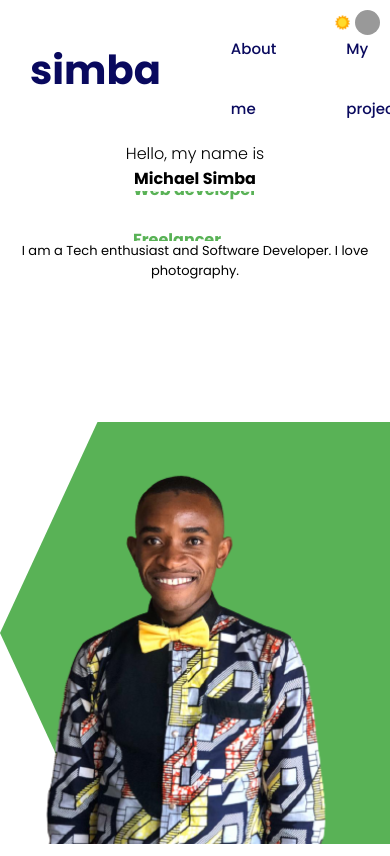
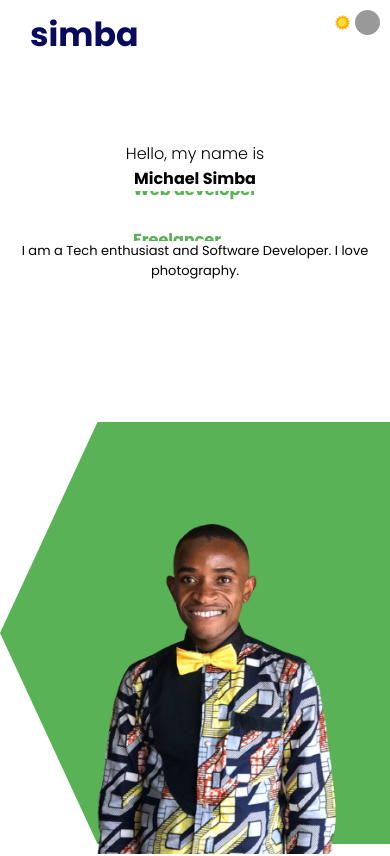
Before and after one commit to MAYENGE/my-portfolio, a React (Create React App) app: page / in a window 390 px wide. Shown: the top 856 px of the page. Built offline with nearby package versions, Linux system fonts and the light colour scheme.

Commit message:
mobile responsiveness

```diff
--- a/public/index.html
+++ b/public/index.html
@@ -5,7 +5,8 @@
 
     <link rel="icon" href="%PUBLIC_URL%/favicon.ico.jpeg" />
 
-    <meta name="viewport" content="width=device-width, initial-scale=1" />
+    <!-- <meta name="viewport" content="width=device-width, initial-scale=1" /> -->
+    <meta name="viewport" content="width=device-width, initial-scale=1.0" />
     <meta name="theme-color" content="#000000" />
     <meta
       name="description"
--- a/src/App.js
+++ b/src/App.js
@@ -8,7 +8,7 @@ import Copyright from "./components/copyright/Copyright";
 
 import Toggle from "./components/toggle/Toggle";
 import { ThemeContext } from "./context";
-import './app.css'
+import './app.scss'
 
 
 const App = () => {
@@ -16,7 +16,7 @@ const App = () => {
   const theme = useContext(ThemeContext);
   const darkMode = theme.state.darkMode;
   return (
-    <div
+    <div className="app"
       style={{
         backgroundColor: darkMode ? "#222" : "white",
         color: darkMode && "white",
--- a/src/app.css
+++ /dev/null
@@ -1,22 +0,0 @@
-
-
-.right{
-    display: flex;
-    flex-direction: column;
-    align-items: center;
-    justify-content: center;
-    font-size: small;
-    /* width: 70%;
-    height: 50px; */
-    /* bottom: 0; */
-
-}
-span{
-    text-decoration: none;
-
-    background: none;
-    text-decoration: none;
-    font-size: small;
-
-
-}
--- /dev/null
+++ b/src/app.scss
@@ -0,0 +1,25 @@
+
+
+.app{
+    height: 100vh;
+
+    .sections{
+        width: 100%;
+        height: calc(100vh - 70px);
+        background-color: lightsalmon;
+        position: relative;
+        top: 70px;
+        scroll-behavior: smooth;
+        scroll-snap-type: y mandatory;
+        scrollbar-width: none; //for firefox
+        &::-webkit-scrollbar{
+            display: none;
+        }
+
+        > *{
+            width: 100vw;
+            height: calc(100vh - 70px);
+            scroll-snap-align: start;
+        }
+    }
+}
--- a/src/components/copyright/Copyright.jsx
+++ b/src/components/copyright/Copyright.jsx
@@ -5,7 +5,7 @@ export default function Copyright () {
   return (
       <div>
     <div className="right">
-       <p>Copyright &copy;2022,<a  href="mayengemichael@gmail.com" target="_blank" rel="noreferrer"><span>Simba</span></a></p>
+       <p>Copyright &copy;2022,<a  href="mayengemichael@gmail.com" target="_blank" rel="noreferrer"><span>Simba🦁</span></a></p>
       </div>
       </div>
   )
--- a/src/components/copyright/copyright.css
+++ b/src/components/copyright/copyright.css
@@ -18,3 +18,6 @@ span{
 
 
 }
+a{
+    text-decoration: none;
+}
--- a/src/components/intro/intro.css
+++ b/src/components/intro/intro.css
@@ -1,6 +1,7 @@
 .i {
   display: flex;
   height: 100vh;
+
 }
 
 .i-left {
@@ -12,7 +13,7 @@
 
 .i-right {
   flex: 1;
-  position: relative;
+  position: relative
 }
 
 .i-left-wrapper {
@@ -75,10 +76,12 @@
 }
 
 .i-img {
-  width: 100%;
-  height: 100%;
+  width: 85%;
+  height: 93%;
   object-fit: cover;
   position: absolute;
+  right: 0;
+  top: 40px;
 }
 
 .i-bg {
--- a/src/components/topbar/Topbar.jsx
+++ b/src/components/topbar/Topbar.jsx
@@ -1,5 +1,5 @@
 import "./topbar.scss";
-
+import "./topbar.css"
 
 export default function Topbar() {
   return (
@@ -7,7 +7,7 @@ export default function Topbar() {
       <div className="wrapper">
         <div className="left">
           <a href="#intro" className="logo">
-            simba
+          <h5>simba</h5>
           </a>
           <div className="itemContainer">
            <a href="#about" className="logo">
@@ -28,11 +28,7 @@ export default function Topbar() {
 
         </div>
         <div className="right">
-          {/* <div className="hamburger" onClick={()=>setMenuOpen(!menuOpen)}>
-            <span className="line1"></span>
-            <span className="line2"></span>
-            <span className="line3"></span>
-          </div> */}
+
         </div>
       </div>
     </div>
--- /dev/null
+++ b/src/components/topbar/topbar.css
@@ -0,0 +1,19 @@
+@media screen and (max-width: 480px) {
+    .topbar {
+        width: 50%;
+        height: 40px;
+        background-color: white;
+        color: rgb(9, 9, 94);
+        position: fixed;
+        top: 0;
+        left: 0;
+        z-index: 3;
+        transition: all 1s ease;
+        border: none;
+
+    }
+    .itemContainer {
+        width: min(100% - 2rem, 70rem);
+        margin-inline: auto;
+    }
+}
--- a/src/components/topbar/topbar.scss
+++ b/src/components/topbar/topbar.scss
@@ -1,16 +1,14 @@
+@import "../../global.scss";
+
 .topbar {
   width: 100%;
   height: 70px;
   background-color: white;
-    color: rgb(9, 9, 94);
+  color: $mainColor;
   position: fixed;
   top: 0;
-    // left: 0;
   z-index: 3;
   transition: all 1s ease;
-    border: none;
-
-
 
   .wrapper {
     padding: 10px 30px;
@@ -28,21 +26,19 @@
         text-decoration: none;
         color: inherit;
         margin-right: 40px;
+
       }
+
 
       .itemContainer {
         display: flex;
         align-items: center;
         margin-left: 30px;
-          text-decoration: none;
-          color: inherit;
-          flex-wrap: nowrap;
-          border-radius: 50%;
 
 
-          // @include mobile{
-          //   display: none;
-          // }
+        @include mobile{
+          display: none;
+        }
 
         .icon {
           font-size: 18px;
@@ -68,7 +64,7 @@
         span {
           width: 100%;
           height: 3px;
-            background-color: black;
+          background-color: $mainColor;
           transform-origin: left;
           transition: all 2s ease;
         }
@@ -77,7 +73,7 @@
   }
 
   &.active {
-      background-color: blue;
+    background-color: $mainColor;
     color: white;
 
     .hamburger {
--- /dev/null
+++ b/src/global.scss
@@ -0,0 +1,9 @@
+$mainColor: #15023a;
+
+$width: 768px;
+
+@mixin mobile {
+    @media (max-width: #{$width}){
+        @content
+    }
+}
```
Also changed, not shown: 12 other files (tests, documents, lock files or other folders). Lines whose indentation alone changed are shown as unchanged.
